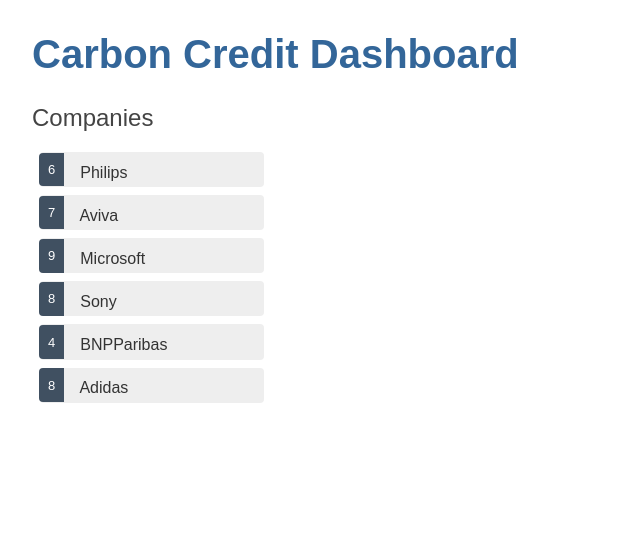
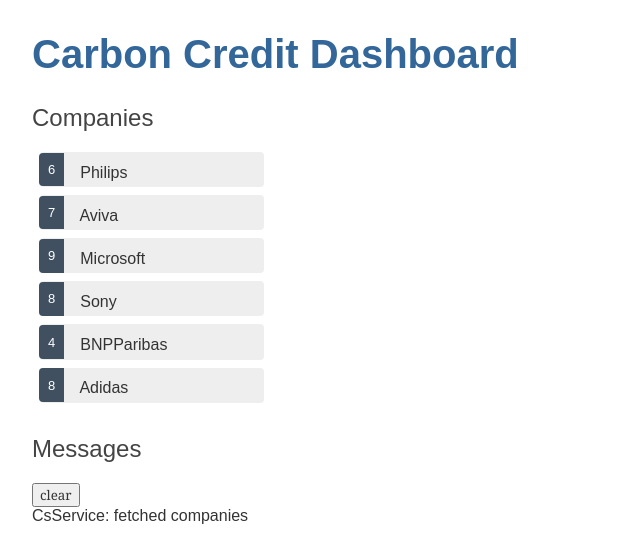
Before and after one commit to haliaga/CS, an Angular app: page / in a window 1280 px wide. Shown: the top 560 px of the page, without its empty margins (0-640 px from the left). Built offline with nearby package versions, Linux system fonts and the light colour scheme.

Commit message:
MsgService working

```diff
--- a/src/app/app.component.html
+++ b/src/app/app.component.html
@@ -1,2 +1,3 @@
 <h1>{{title}}</h1>
 <app-companies></app-companies>
+<app-msgs></app-msgs>
--- a/src/app/app.module.ts
+++ b/src/app/app.module.ts
@@ -5,12 +5,14 @@
 import { AppComponent } from './app.component';
 import { CompaniesComponent } from './companies/companies.component';
 import { CsDetailComponent } from './cs-detail/cs-detail.component';
+import { MsgsComponent } from './msgs/msgs.component';
 
 @NgModule({
   declarations: [
     AppComponent,
     CompaniesComponent,
-    CsDetailComponent
+    CsDetailComponent,
+    MsgsComponent
   ],
   imports: [
     BrowserModule,
--- a/src/app/companies/companies.component.ts
+++ b/src/app/companies/companies.component.ts
@@ -1,6 +1,7 @@
 import { Component, OnInit } from '@angular/core';
 import { Company } from '../Company';
 import { CsService } from '../cs.service';
+import { MsgService } from '../msg.service'
 
 @Component({
   selector: 'app-companies',
@@ -13,7 +14,7 @@
   companies : Company[];
   selectedCompany: Company;
 
-  constructor(private csService: CsService) { }
+  constructor(private csService: CsService, private msgService: MsgService) { }
 
   ngOnInit() {
     this.getCompanies();
@@ -21,6 +22,7 @@
 
   onSelect(company: Company): void {
     this.selectedCompany = company;
+    this.msgService.add('MsgService: selected company name = '+company.name+' carbon credits: '+company.carboncredit);
   }
 
   getCompanies(): void {
--- a/src/app/cs.service.ts
+++ b/src/app/cs.service.ts
@@ -1,17 +1,18 @@
 import { Injectable } from '@angular/core';
 import { Company } from './Company';
 import { COMPANIES } from './mock_companies';
-import { Observable,of} from 'rxjs';
-
+import { Observable, of } from 'rxjs';
+import { MsgService } from './msg.service'
 
 @Injectable({
   providedIn: 'root'
 })
 export class CsService {
 
-  constructor() { }
+  constructor(private msgService: MsgService) { }
 
   getCompanies(): Observable<Company[]> {
+    this.msgService.add('CsService: fetched companies');
     return of(COMPANIES);
   }
 }
--- /dev/null
+++ b/src/app/msg.service.ts
@@ -0,0 +1,15 @@
+import { Injectable } from '@angular/core';
+
+@Injectable({
+  providedIn: 'root'
+})
+export class MsgService {
+  messages: string[] = [];
+  add(message: string) {
+    this.messages.push(message);
+  }
+  clear() {
+    this.messages = [];
+  }
+  constructor() { }
+}
--- /dev/null
+++ b/src/app/msgs/msgs.component.html
@@ -0,0 +1,6 @@
+<div *ngIf="msgService.messages.length">
+  <h2>Messages</h2>
+  <button class="clear"
+          (click)="msgService.clear()">clear</button>
+  <div *ngFor='let msg of msgService.messages'>{{msg}}</div>
+</div>
--- /dev/null
+++ b/src/app/msgs/msgs.component.ts
@@ -0,0 +1,16 @@
+import { Component, OnInit } from '@angular/core';
+import {MsgService } from '../msg.service'
+
+@Component({
+  selector: 'app-msgs',
+  templateUrl: './msgs.component.html',
+  styleUrls: ['./msgs.component.css']
+})
+export class MsgsComponent implements OnInit {
+
+  constructor(public msgService: MsgService) { }
+
+  ngOnInit(): void {
+  }
+
+}
```
Also changed, not shown: src/app/msgs/msgs.component.css (added), 2 other files (tests, documents, lock files or other folders).
